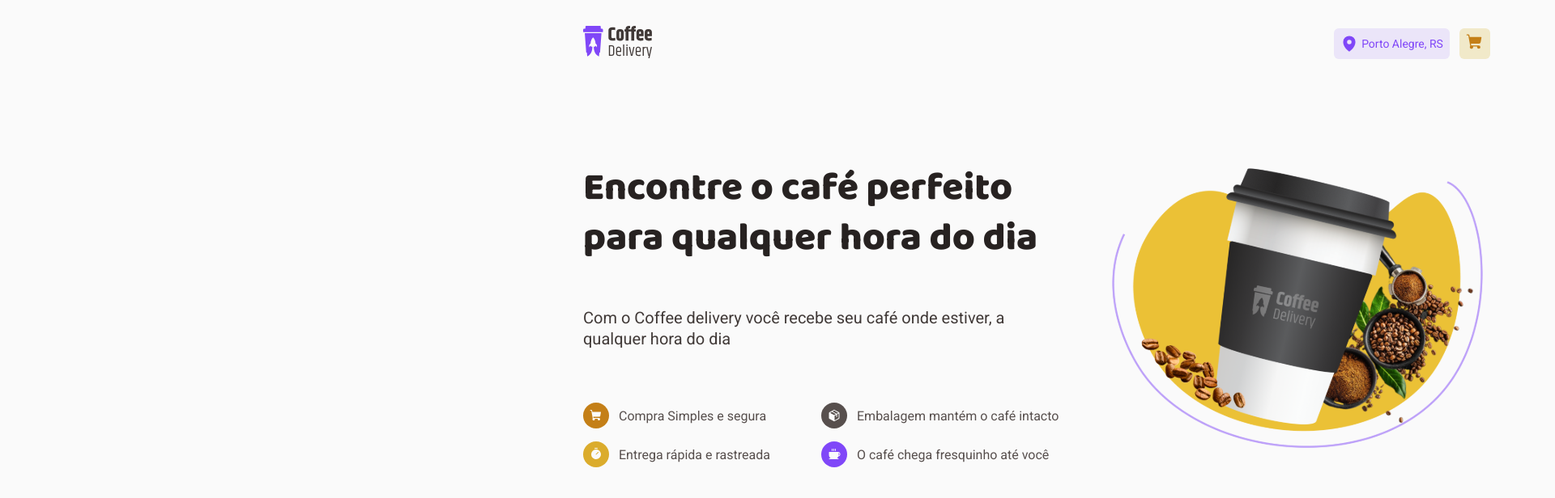
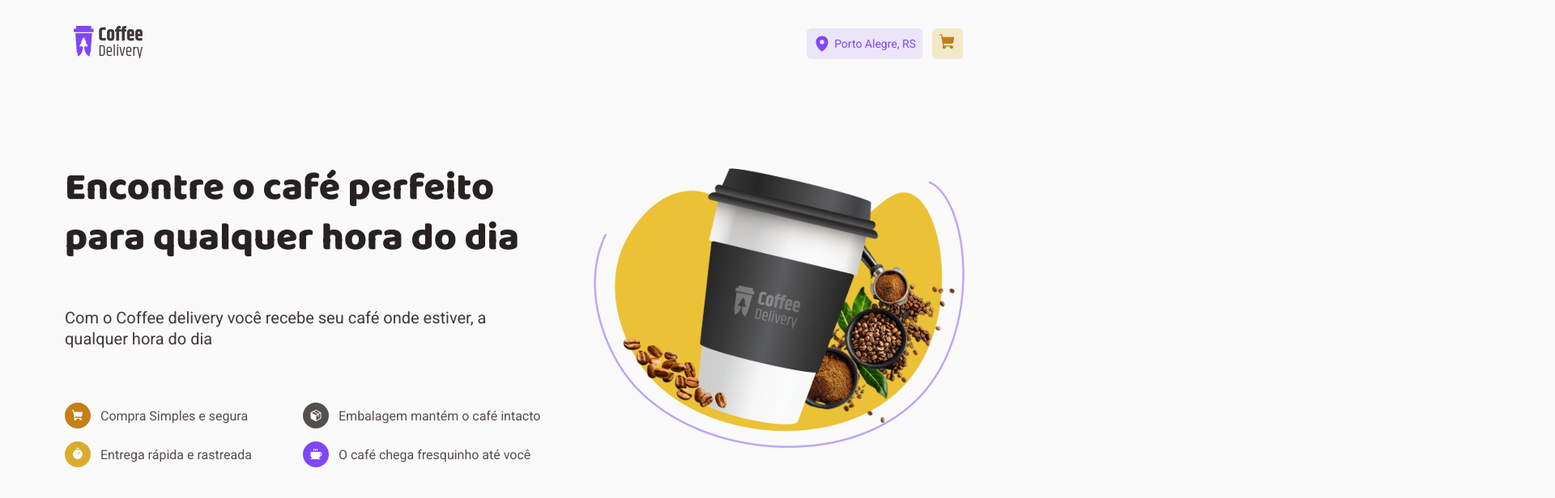
Before and after one commit to yurimarcolino/CoffeeApp, a React (Vite) app: page / in a window 1280 px wide. Shown: the top 616 px of the page at 81% size, 1920 px wide, since content can reach past the window. Built offline with nearby package versions, Linux system fonts and the light colour scheme.

Commit message:
refactor: updating screen behavior

```diff
--- a/src/layouts/DefaultLayout/styles.ts
+++ b/src/layouts/DefaultLayout/styles.ts
@@ -1,14 +1,15 @@
 import styled from 'styled-components'
 
 export const LayoutContainer = styled.div`
-  margin: 0 35rem;
+  margin: 0 auto;
   padding: 0 10rem;
 
-  width: 1440px;
-  height: 100%;
+  width: 100vh;
+  height: 100vh;
 
   background: ${(props) => props.theme['gray-100']};
 
   display: flex;
   flex-direction: column;
+  align-items: center;
 `
```
